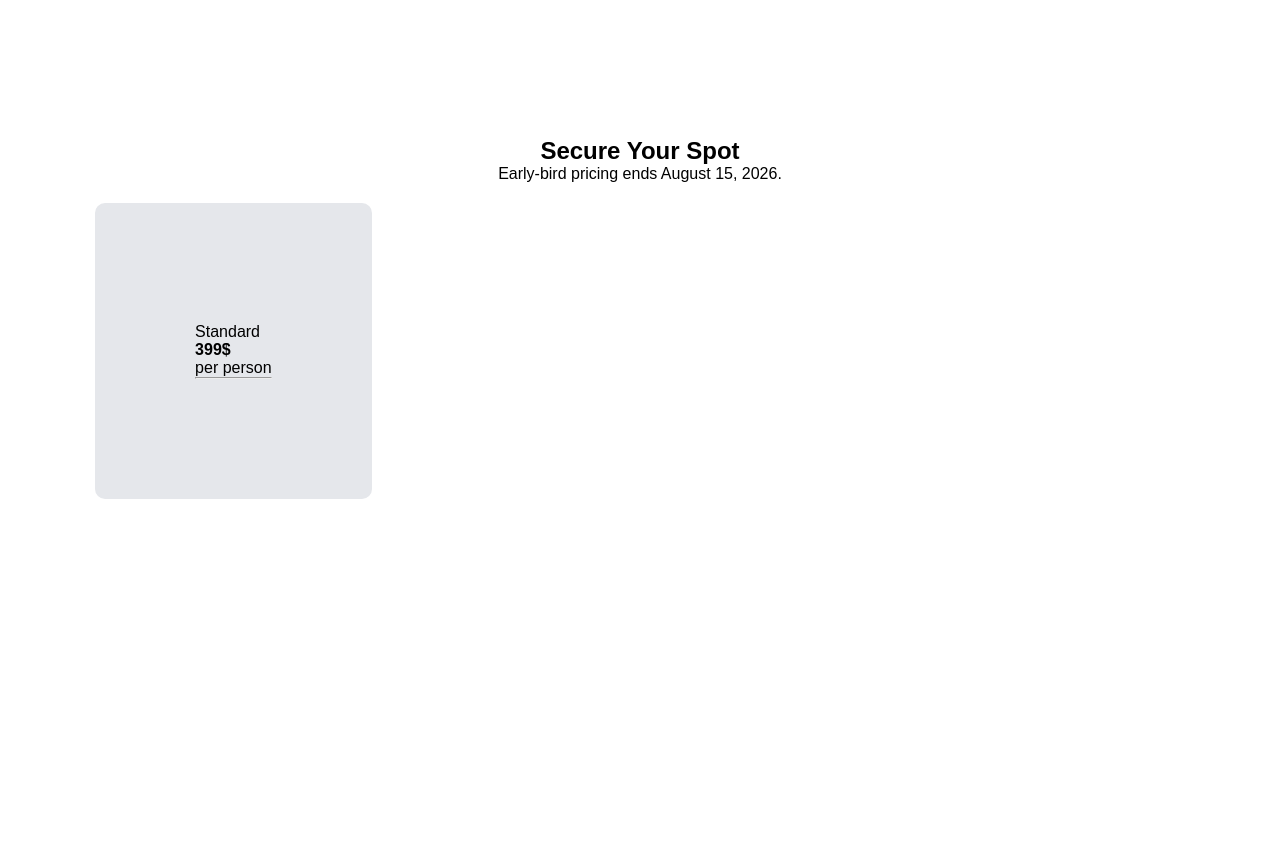
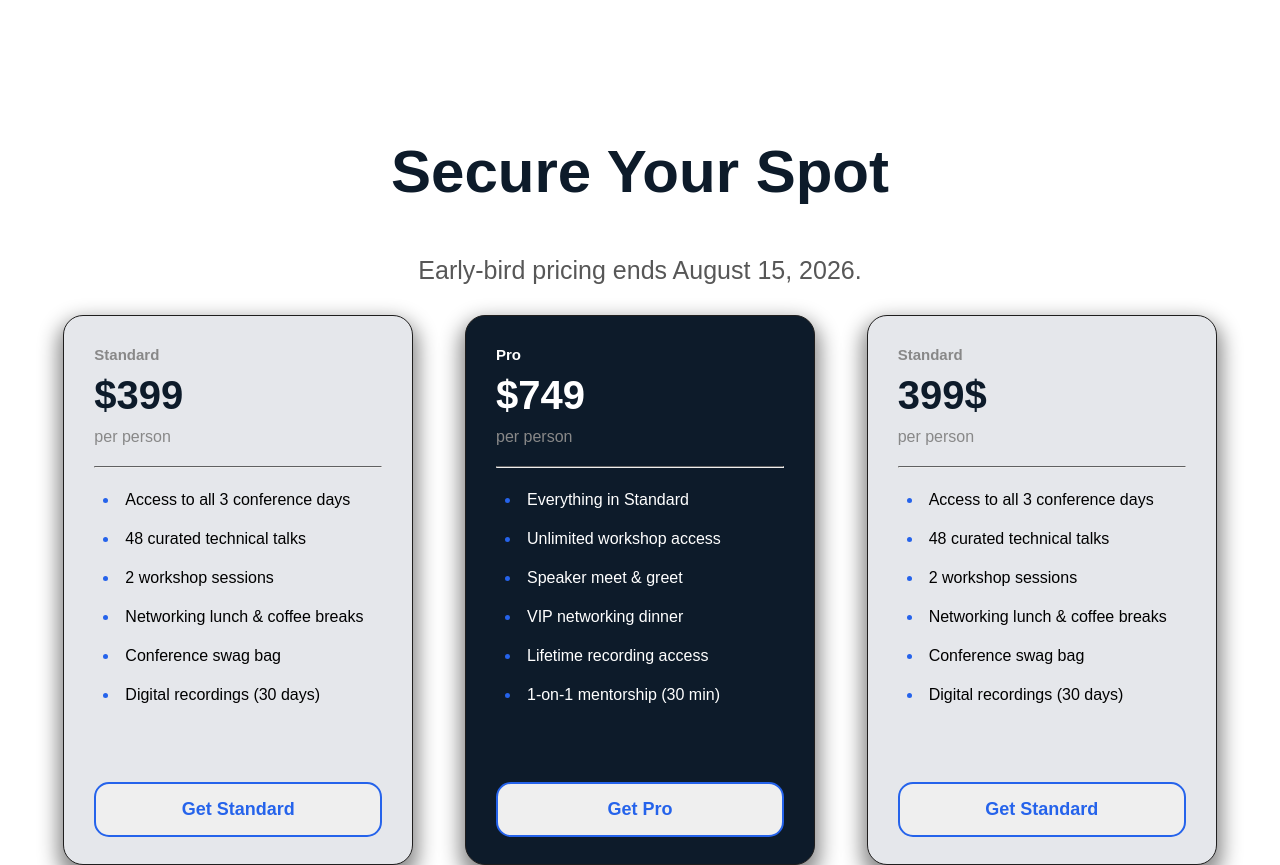
Before and after one commit to AHNAF-INQUIAD/Assignment-01, a plain HTML site: page index.html in a window 1280 px wide. Shown: the part 2080-2945 px from the top of the page. Before the commit the page ends 2579 px from the top, so only its background shows below. Drawn offline with Linux system fonts and the light colour scheme.

Commit message:
pricing section complete

```diff
--- a/index.html
+++ b/index.html
@@ -91,15 +91,73 @@
                 <p>Early-bird pricing ends August 15, 2026.</p>
             </div>
         </section>
-        <!-- pricing lists -->
+        <!-- 1st pricing lists -->
         <div class="card-container">
             <div class="card">
-                <p>Standard</p>
-                <h4>399$</h4>
-                <p>per person</p>
+                <p class="card-title">Standard</p>
+                <h2 class="card-price">$399</h2>
+                <p class="card-per">per person</p>
+
                 <hr class="line">
+
+                <!-- list items -->
+
+                <ul class="list">
+                    <li>Access to all 3 conference days</li>
+                    <li>48 curated technical talks</li>
+                    <li>2 workshop sessions</li>
+                    <li>Networking lunch & coffee breaks</li>
+                    <li>Conference swag bag</li>
+                    <li>Digital recordings (30 days)</li>
+                </ul>
+
+                <!-- down button -->
+                <button class="price-button">Get Standard</button>
             </div>
+            <!-- 2nd pricing list -->
+            <div class="card pro">
+                <p class="card-title">Pro</p>
+                <h2 class="card-price">$749</h2>
+                <p class="card-per">per person</p>
 
+                <hr class="line">
+
+                <!-- list items -->
+
+                <ul class="list">
+                    <li>Everything in Standard</li>
+                    <li>Unlimited workshop access</li>
+                    <li>Speaker meet & greet</li>
+                    <li>VIP networking dinner</li>
+                    <li>Lifetime recording access</li>
+                    <li>1-on-1 mentorship (30 min)</li>
+                </ul>
+
+                <!-- down button -->
+                <button class="price-button">Get Pro</button>
+            </div>
+            <!-- 3rd pricing list   -->
+            <div class="card">
+                <p class="card-title">Standard</p>
+                <h2 class="card-price">399$</h2>
+                <p class="card-per">per person</p>
+
+                <hr class="line">
+
+                <!-- list items -->
+
+                <ul class="list">
+                    <li>Access to all 3 conference days</li>
+                    <li>48 curated technical talks</li>
+                    <li>2 workshop sessions</li>
+                    <li>Networking lunch & coffee breaks</li>
+                    <li>Conference swag bag</li>
+                    <li>Digital recordings (30 days)</li>
+                </ul>
+
+                <!-- down button -->
+                <button class="price-button">Get Standard</button>
+            </div>
         </div>
     </div>
 </body>
--- a/styles/style.css
+++ b/styles/style.css
@@ -135,7 +135,7 @@ h1 {
     cursor: pointer;
     margin-bottom: 50px;
 }
-
+/* newa sesh */
 .speaker-card img {
     width: 100%;
     height: 300px;
@@ -167,25 +167,109 @@ h1 {
     box-shadow: 0 50px 80px rgba(153, 221, 97, 0.12);
 }
 
+.start {
+    text-align: center;
+    margin-bottom: 30px;
+}
+.start h2{
+    font-size: 60px;
+    font-weight: 600;
+    color: #0D1B2A;
+    margin-bottom: 50px;
+}
+.start p{
+    font-size: 25px;
+    color: #575757;
+    margin-top: 5px;
+}
 .card-container {
     display: grid;
     grid-template-columns: repeat(3, 1fr);
-    gap: 20px;
-
+    display: flex;
+    gap: 5px;
+    justify-content: center;
+    max-width: 1200px;
+    margin: 0 auto;
 }
 
-.card-container .card {
+.card {
     background-color: #E5E7EB;
-    padding: 120px;
-    padding-inline: 100px;
-    border-radius: 10px;
+    width: 350px;
+    height: 550px;
+    border: 1px solid rgb(31, 30, 30);
+    border-radius: 20px;
+    padding: 30px;
+    box-shadow: 0 10px 20px 5px #888888;
+    gap: 40px;
 }
 
-.start {
-    text-align: center;
-    justify-content: space-around;
+.card-title {
+    color: #888888;
+    font-size: 15px;
+    font-weight: bold;
 }
 
-.card{
-    margin-top: 20px;
+.card-price {
+    font-size: 40px;
+    font-weight: 700;
+    margin: 10px 0;
+    color: #0D1B2A;
 }
+
+.card-per {
+    color: #888888;
+    margin-bottom: 20px;
+}
+
+.line {
+    border-top: 1px solid hsl(210, 1%, 38%);
+    margin-bottom: 20px;
+}
+
+/* AI theke newa */
+.list {
+    list-style: disc;
+    list-style-position: outside;
+    padding-left: 25px;
+}
+/* newa sesh */
+.list li {
+    list-style: disc;
+    display: list-item;
+    margin-bottom: 15px;
+    line-height: 1.5;
+    padding-left: 6px;
+    text-align: left;
+}
+
+.list li::marker {
+    color: #2563EB;
+}
+
+.price-button {
+    width: 100%;
+    padding: 15px;
+    color: #2563EB;
+    border-color: #2563EB;
+    border: 2px solid #2563EB;
+    border-radius: 15px;
+    font-size: 18px;
+    font-weight: 600;
+    cursor: pointer;
+    margin-top: 60px;
+    transition: 0.3s;
+}
+.price-button:hover{
+    background-color: #beb8b8;
+}
+/* 2nd pricing list */
+.pro{
+    background-color: #0D1B2A;
+    color: white;
+}
+.pro .card-title{
+    color: white;
+}
+.pro .card-price{
+    color: white;
+}
```
